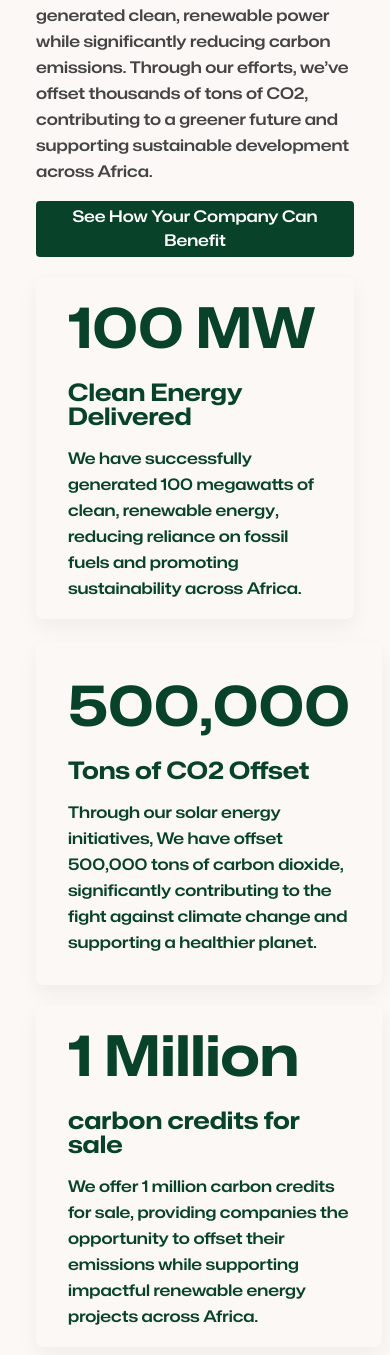
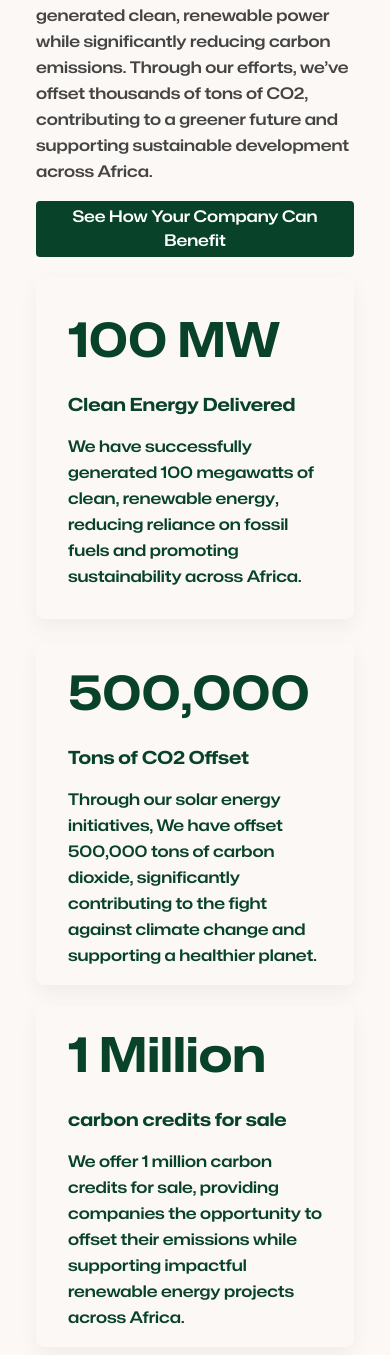
Before and after one commit to sleekidd/earthbond, a React (Vite) app: page / in a window 390 px wide. Shown: the part 3765-5120 px from the top of the page. Built offline with nearby package versions, Linux system fonts and the light colour scheme.

Commit message:
Initial commit

```diff
--- a/src/components/Impact.tsx
+++ b/src/components/Impact.tsx
@@ -18,10 +18,10 @@ const Impact: React.FC = () => {
             </div>
           </div>
           <div className="group flex flex-col w-full justify-center max-w-[488px] p-[32px] shadow-custom gap-[16px] h-[342px] rounded-[8px] transition-all duration-300 hover:bg-gradient-to-br from-[rgba(55,244,205,0.5)] to-[rgba(7,66,41,0.5)]">
-            <h1 className="text-[#074229] text-[56px] lg:text-[72px] font-bold leading-[56px] leading-[72px]">
+            <h1 className="text-[#074229] text-[48px] lg:text-[72px] font-bold leading-[48px] leading-[72px]">
               100 MW
             </h1>
-            <p className="text-[#074229] text-[24px] font-bold leading-[24px]">
+            <p className="text-[#074229] text-[18px] lg:text-[24px] font-bold leading-[18px] leading-[24px]">
               Clean Energy Delivered
             </p>
             <p className="text-[#074229] text-[16px] leading-[26px]">
@@ -31,10 +31,10 @@ const Impact: React.FC = () => {
         </div>
         <div className="flex flex-col lg:flex-row gap-[20px]">
           <div className="group flex flex-col w-full justify-center max-w-[488px] p-[32px] shadow-custom gap-[16px] h-[342px] rounded-[8px] transition-all duration-300 hover:bg-gradient-to-br from-[rgba(55,244,205,0.5)] to-[rgba(7,66,41,0.5)]">
-            <h1 className="text-[#074229] text-[56px] lg:text-[72px] font-bold leading-[56px] leading-[72px]">
+            <h1 className="text-[#074229] text-[48px] lg:text-[72px] font-bold leading-[48px] leading-[72px]">
               500,000
             </h1>
-            <p className="text-[#074229] text-[24px] font-bold leading-[24px]">
+            <p className="text-[#074229] text-[18px] lg:text-[24px] font-bold leading-[18px] leading-[24px]">
               Tons of CO2 Offset
             </p>
             <p className="text-[#074229] text-[16px] leading-[26px]">
@@ -42,10 +42,10 @@ const Impact: React.FC = () => {
             </p>
           </div>
           <div className="group flex flex-col w-full justify-center max-w-[488px] p-[32px] shadow-custom gap-[16px] h-[342px] rounded-[8px] transition-all duration-300 hover:bg-gradient-to-br from-[rgba(55,244,205,0.5)] to-[rgba(7,66,41,0.5)]">
-            <h1 className="text-[#074229] text-[56px] lg:text-[72px] font-bold leading-[56px] leading-[72px]">
+            <h1 className="text-[#074229] text-[48px] lg:text-[72px] font-bold leading-[48px] leading-[72px]">
               1 Million
             </h1>
-            <p className="text-[#074229] text-[24px] font-bold leading-[24px]">
+            <p className="text-[#074229] text-[18px] lg:text-[24px] font-bold leading-[18px] leading-[24px]">
               carbon credits for sale
             </p>
             <p className="text-[#074229] text-[16px] leading-[26px]">
```
